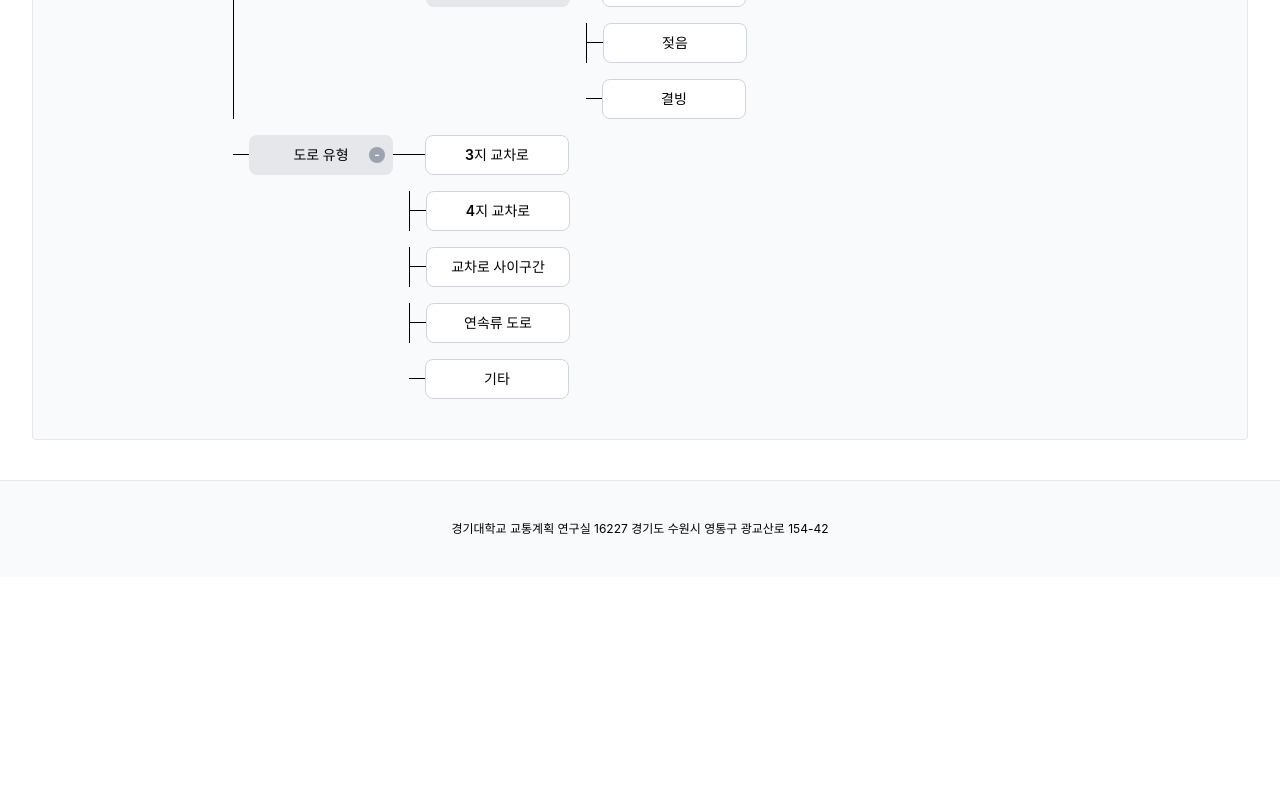
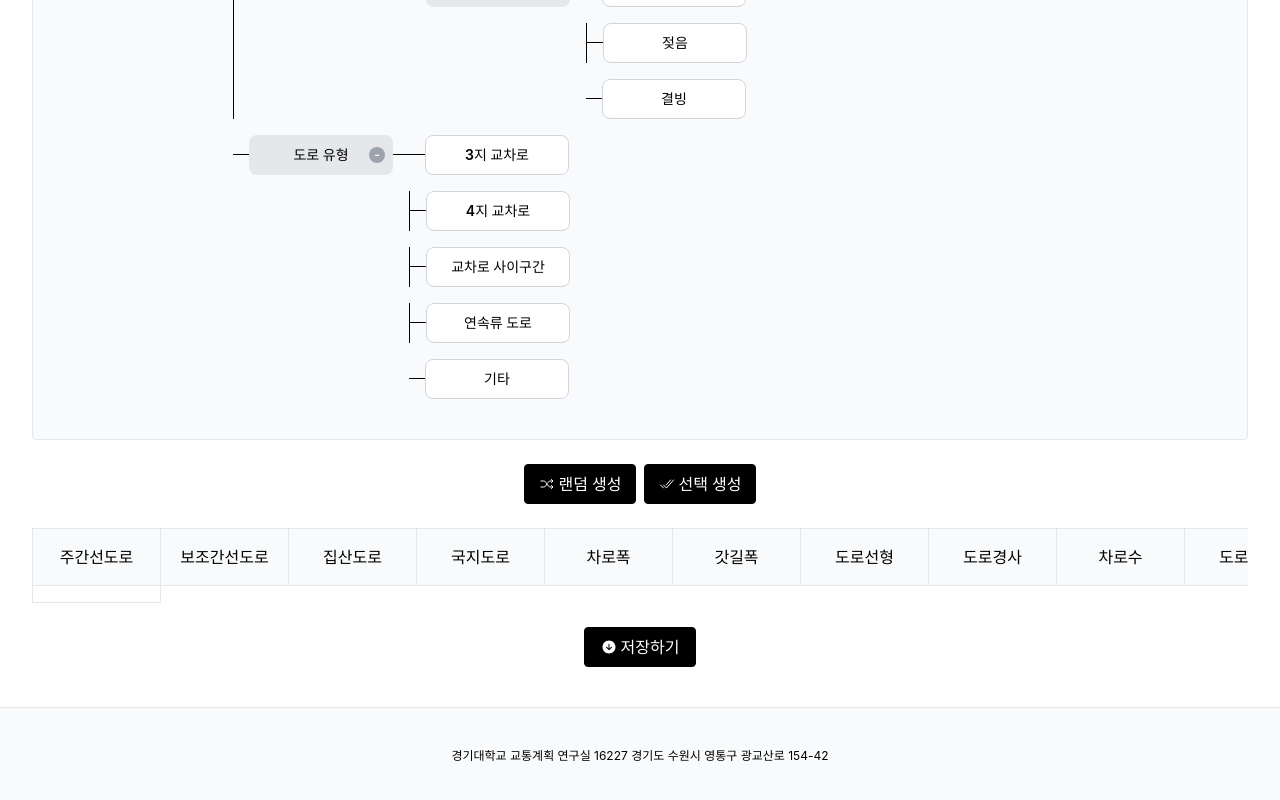
Before and after one commit to kgu-dtcg-labs/dtcg-client, a React (Vite) app: page /home in a window 1280 px wide. Shown: the part 2254-3054 px from the top of the page. Before the commit the page ends 2831 px from the top, so only its background shows below. Built offline with nearby package versions, Linux system fonts and the light colour scheme; a web font is replaced by a local one.

Commit message:
style: 시나리오 생성 결과 테이블 퍼블리싱

```diff
--- /dev/null
+++ b/src/components/home/ResultTable/ResultTable.tsx
@@ -0,0 +1,24 @@
+import { TABLE_HEADER } from '@constants/header';
+
+const ResultTable = () => {
+  return (
+    <table className="table-fixed text-center font-semibold">
+      <thead>
+        <tr>
+          {TABLE_HEADER.map((item, index) => (
+            <td key={index} className="min-w-32 py-4 border bg-gray-50">
+              {item.name}
+            </td>
+          ))}
+        </tr>
+      </thead>
+      <tbody>
+        <tr>
+          <td className="py-2 border"></td>
+        </tr>
+      </tbody>
+    </table>
+  );
+};
+
+export default ResultTable;
--- /dev/null
+++ b/src/constants/header.ts
@@ -0,0 +1,108 @@
+interface TableHeaderType {
+  name: string;
+}
+
+export const TABLE_HEADER: TableHeaderType[] = [
+  { name: '주간선도로' },
+  { name: '보조간선도로' },
+  { name: '집산도로' },
+  { name: '국지도로' },
+  { name: '차로폭' },
+  { name: '갓길폭' },
+  { name: '도로선형' },
+  { name: '도로경사' },
+  { name: '차로수' },
+  { name: '도로포장' },
+  { name: '노면상태' },
+  { name: '도로유형' },
+  { name: '중앙분리대' },
+  { name: '방호울타리' },
+  { name: '충격흡수시설' },
+  { name: '연속조명' },
+  { name: '국부조명' },
+  { name: '과속방지턱' },
+  { name: '차량신호' },
+  { name: '도로상태예고' },
+  { name: '노면상황예고' },
+  { name: '기상상황예고' },
+  { name: '기타주의예고' },
+  { name: '통행금지' },
+  { name: '통행제한' },
+  { name: '금지사항' },
+  { name: '도로지정' },
+  { name: '통행방법' },
+  { name: '기타지정' },
+  { name: '중앙선' },
+  { name: '차선' },
+  { name: '사전예고표시' },
+  { name: '안전속도표시' },
+  { name: '금지구역표시' },
+  { name: '최고제한속도' },
+  { name: '최저제한속도' },
+  { name: '보호구역' },
+  { name: '전용도로' },
+  { name: '도로공사' },
+  { name: '선행사고' },
+  { name: '장애물' },
+  { name: '존재유무(N)' },
+  { name: '객체종류(N)' },
+  { name: '객체위치-차로(N)' },
+  { name: '객체위치-상대(N)' },
+  { name: '객체속도(N)' },
+  { name: '객체가속도(N)' },
+  { name: '객체행동-I(N)' },
+  { name: '객체행동-A(N)' },
+  { name: 'Trigger(N)' },
+  { name: '존재유무(W)' },
+  { name: '객체종류(W)' },
+  { name: '객체위치-차로(W)' },
+  { name: '객체위치-상대(W)' },
+  { name: '객체속도(W)' },
+  { name: '객체가속도(W)' },
+  { name: '객체행동-I(W)' },
+  { name: '객체행동-A(W)' },
+  { name: 'Trigger(W)' },
+  { name: '존재유무(E)' },
+  { name: '객체종류(E)' },
+  { name: '객체위치-차로(E)' },
+  { name: '객체위치-상대(E)' },
+  { name: '객체속도(E)' },
+  { name: '객체가속도(E)' },
+  { name: '객체행동-I(E)' },
+  { name: '객체행동-A(E)' },
+  { name: 'Trigger(E)' },
+  { name: '존재유무(S)' },
+  { name: '객체종류(S)' },
+  { name: '객체위치-차로(S)' },
+  { name: '객체위치-상대(S)' },
+  { name: '객체속도(S)' },
+  { name: '객체가속도(S)' },
+  { name: '객체행동1(S)' },
+  { name: '객체행동2(S)' },
+  { name: 'Trigger(S)' },
+  { name: '교통상황(LOS)' },
+  { name: '연관NPC' },
+  { name: '객체종류' },
+  { name: '객체위치-차로' },
+  { name: '객체위치-절대' },
+  { name: '객체속도' },
+  { name: '객체가속도' },
+  { name: '객체행동1' },
+  { name: '객체행동2' },
+  { name: 'Trigger' },
+  { name: '시간대' },
+  { name: '요일' },
+  { name: '날씨' },
+  { name: '기온' },
+  { name: '조도' },
+  { name: 'Camera센서' },
+  { name: 'Radar센서' },
+  { name: 'LiDAR센서' },
+  { name: 'V2I' },
+  { name: 'V2V' },
+  { name: 'V2P' },
+  { name: 'V2N' },
+  { name: 'V2C' },
+  { name: 'GPS정보' },
+  { name: '전자지도정보' },
+] as const;
--- a/src/pages/HomePage/HomePage.tsx
+++ b/src/pages/HomePage/HomePage.tsx
@@ -1,10 +1,16 @@
 import { useCallback, useState } from 'react';
 import ElementTree from '@components/common/ElementTree/ElementTree';
 import { treeParser } from '@utils/element';
-import { IoReload } from 'react-icons/io5';
-import { IoClose } from 'react-icons/io5';
+import {
+  IoReload,
+  IoClose,
+  IoShuffle,
+  IoCheckmarkDone,
+  IoArrowDownCircle,
+} from 'react-icons/io5';
 import { Button } from '@components/common/Button/Button';
 import LayerHeader from '@components/home/LayerHeader/LayerHeader';
+import ResultTable from '@components/home/ResultTable/ResultTable';
 
 const HomePage = () => {
   const [layer, setLayer] = useState<number>(1);
@@ -29,6 +35,37 @@ const HomePage = () => {
       <div className="p-10 mt-6 overflow-auto border rounded bg-gray-50 scrollbar-hide">
         <ElementTree data={treeParser(layer)} />
       </div>
+
+      <div className="mt-6 flex gap-2 justify-center">
+        <Button
+          color="black"
+          className="flex items-center justify-center gap-1 font-semibold w-28 h-10"
+        >
+          <IoShuffle />
+          <span>랜덤 생성</span>
+        </Button>
+        <Button
+          color="black"
+          className="flex items-center gap-1 font-semibold justify-center w-28 h-10"
+        >
+          <IoCheckmarkDone />
+          <span>선택 생성</span>
+        </Button>
+      </div>
+
+      <div className="mt-6 overflow-x-auto">
+        <ResultTable />
+      </div>
+
+      <div className="mt-6 flex justify-center">
+        <Button
+          color="black"
+          className="flex items-center gap-1 font-semibold justify-center w-28 h-10"
+        >
+          <IoArrowDownCircle />
+          <span>저장하기</span>
+        </Button>
+      </div>
     </div>
   );
 };
```
Also changed, not shown: 1 other file (tests, documents, lock files or other folders).
